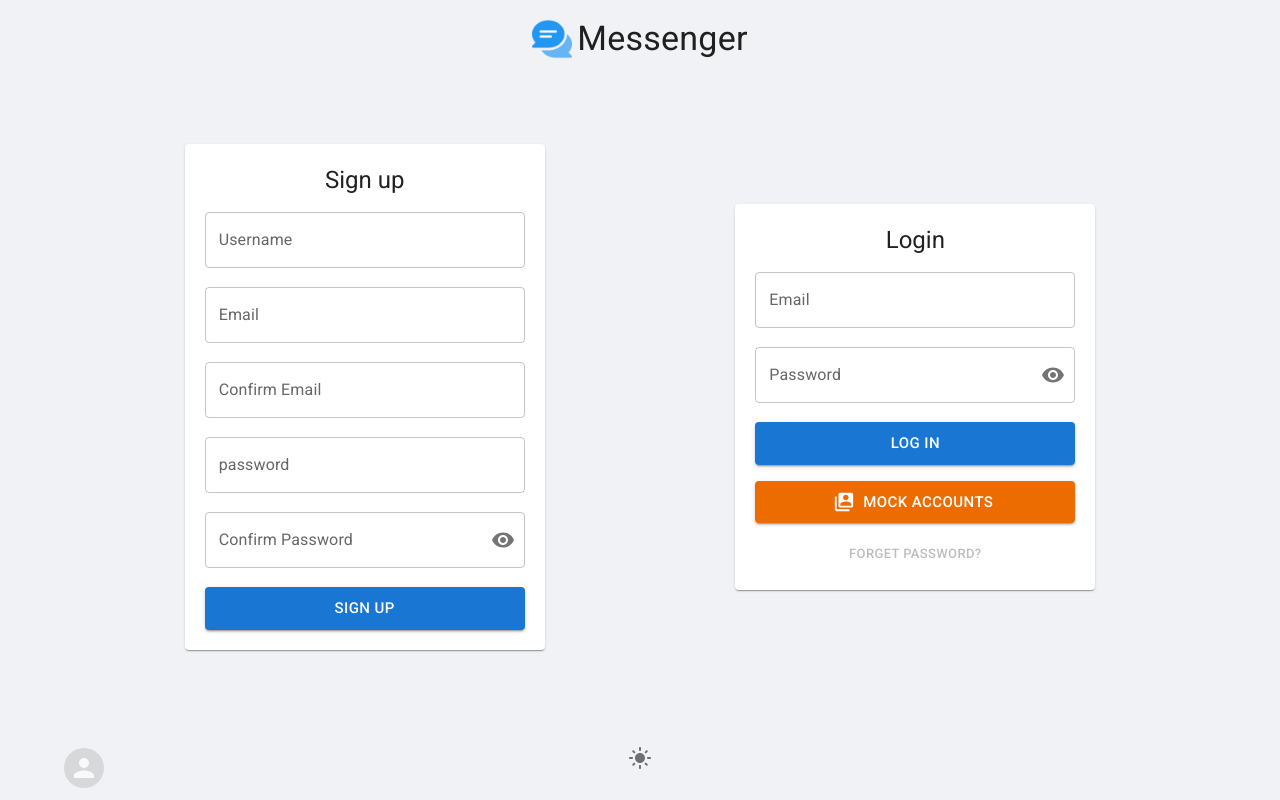
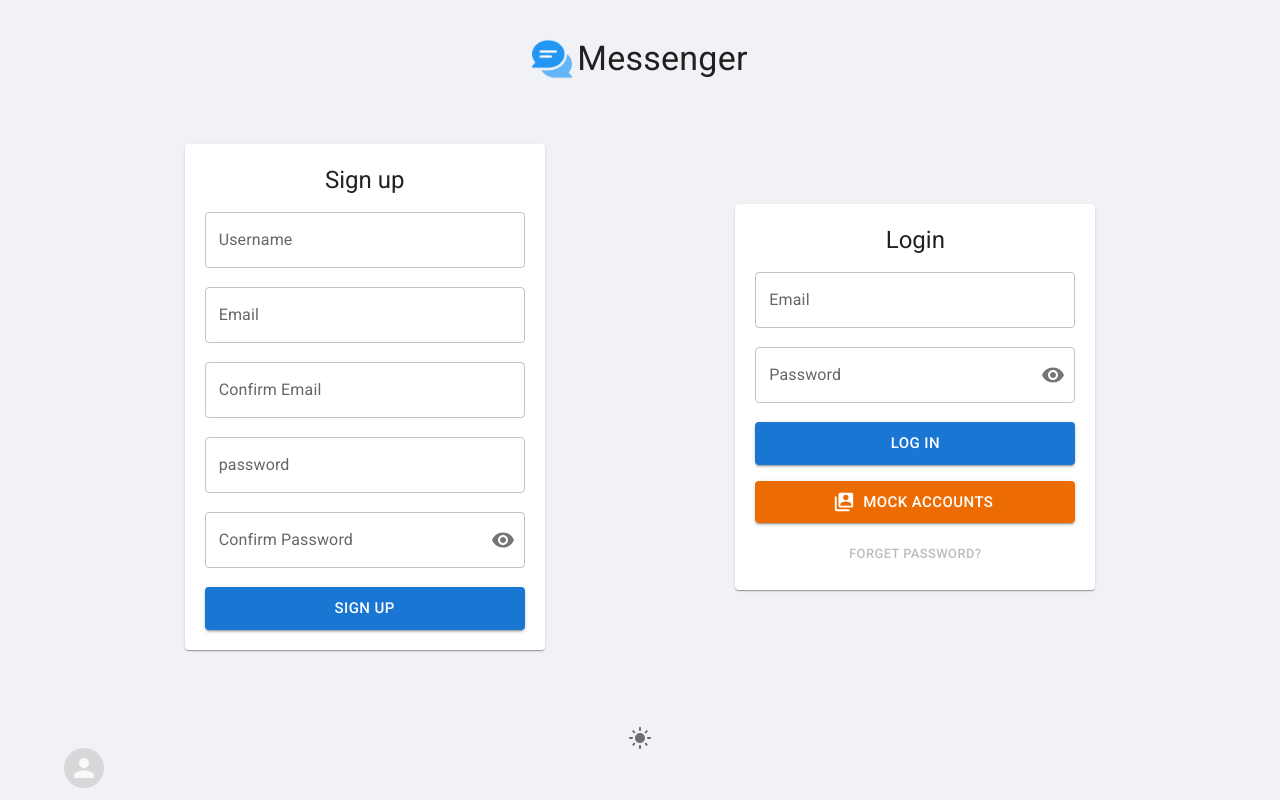
Before and after one commit to taylor1119/messaging-app, a React (Create React App) app in the folder packages/client/: page / in a window 1280 px wide. Built offline with nearby package versions, Linux system fonts and the light colour scheme; no server answers.

Commit message:
Adjusted sign in/login page styling

```diff
--- a/packages/client/src/components/SignUpLogin/index.tsx
+++ b/packages/client/src/components/SignUpLogin/index.tsx
@@ -19,7 +19,12 @@ const SignUpLogin = () => {
 	};
 
 	return (
-		<Stack height='100vh' justifyContent='space-between' p='18px' spacing={3}>
+		<Stack
+			height={{ xs: '100%', sm: '100vh' }}
+			justifyContent='space-around'
+			p='18px'
+			spacing={3}
+		>
 			<Stack direction='row' justifyContent='center' alignItems='center'>
 				<Box
 					component='img'
```
